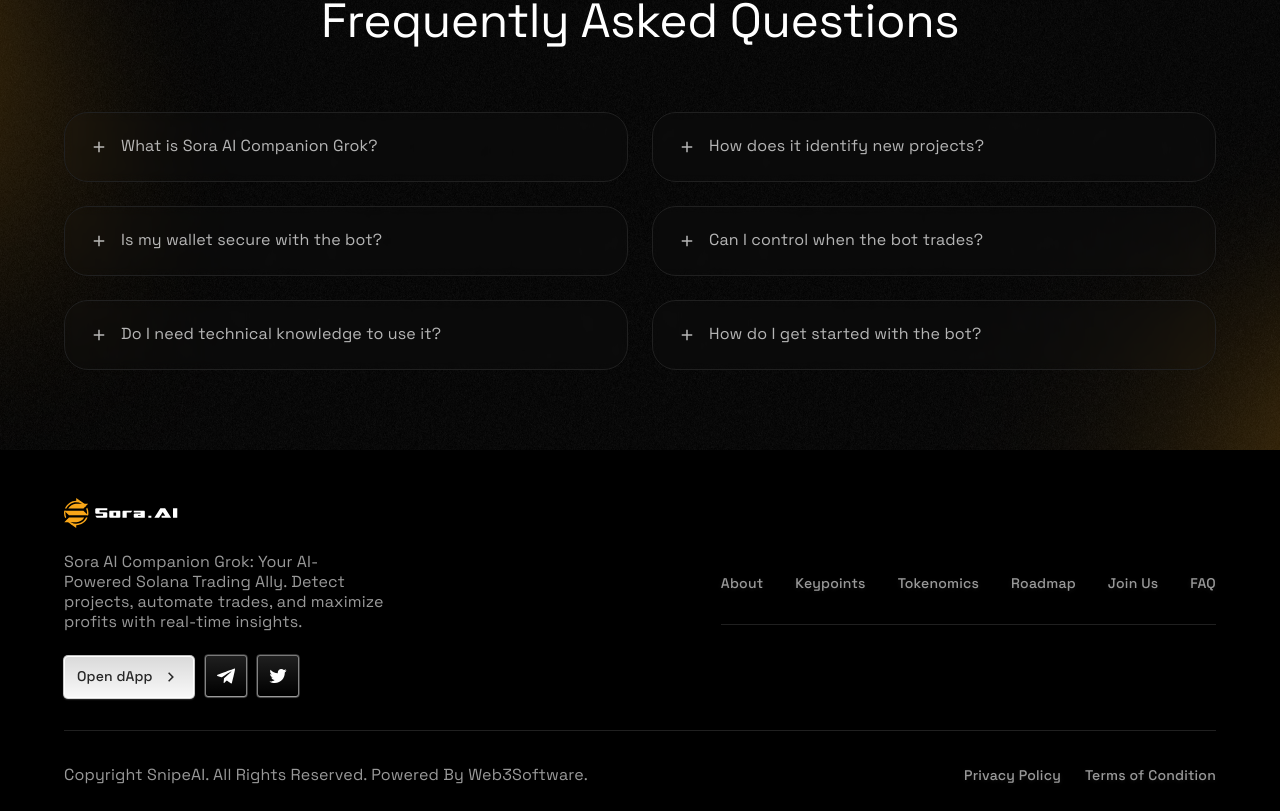
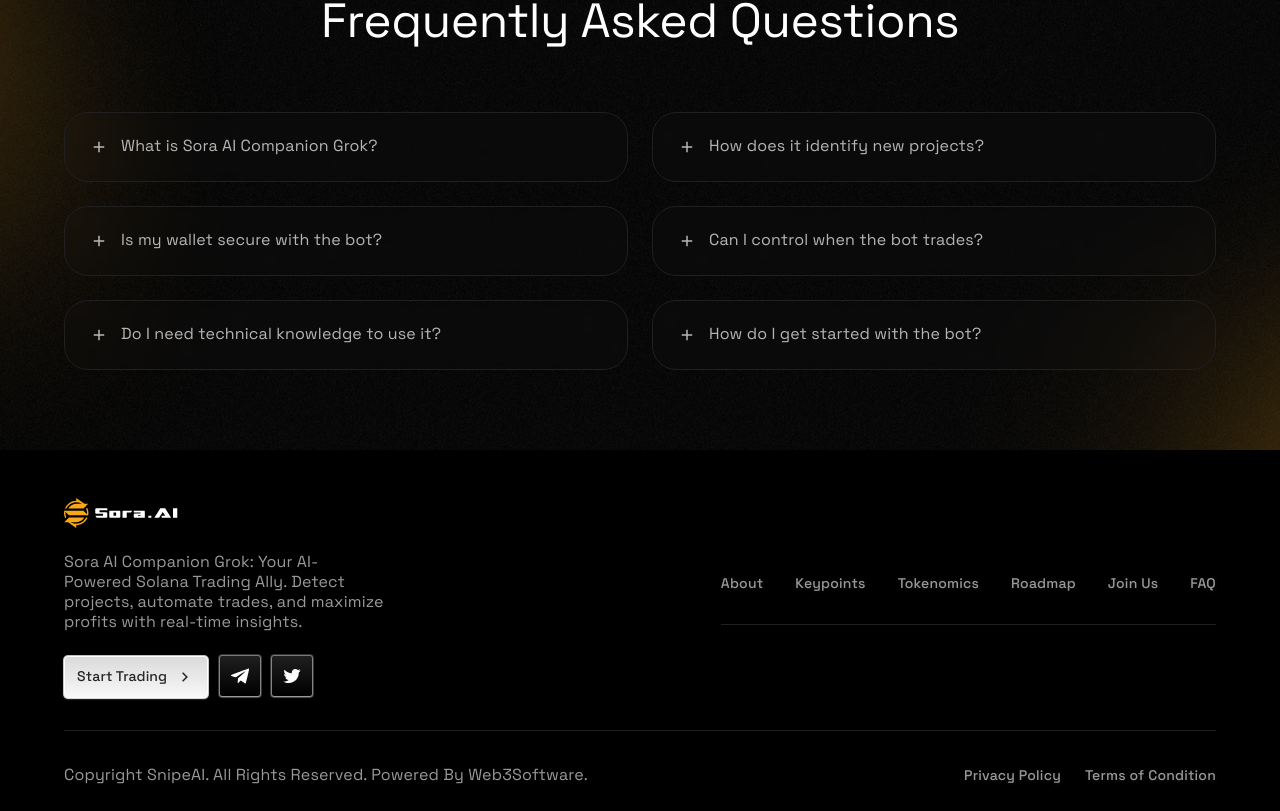
Before and after one commit to SoraAI69/SoraAI, a Next.js app: page / in a window 1280 px wide. Shown: the part 5453-6264 px from the top of the page. Built offline with nearby package versions, Linux system fonts and the light colour scheme.

Commit message:
Update footer.js

```diff
--- a/components/home/footer/footer.js
+++ b/components/home/footer/footer.js
@@ -37,7 +37,7 @@
 							<Button
 								type={'primary'}
 								size={'m'}
-								text={'Open dApp'}
+								text={'Start Trading'}
 								rightIcon={arrow_short_right}
 								href="https://t.me/soraaiapp_bot"
 								target="_blank"
```
